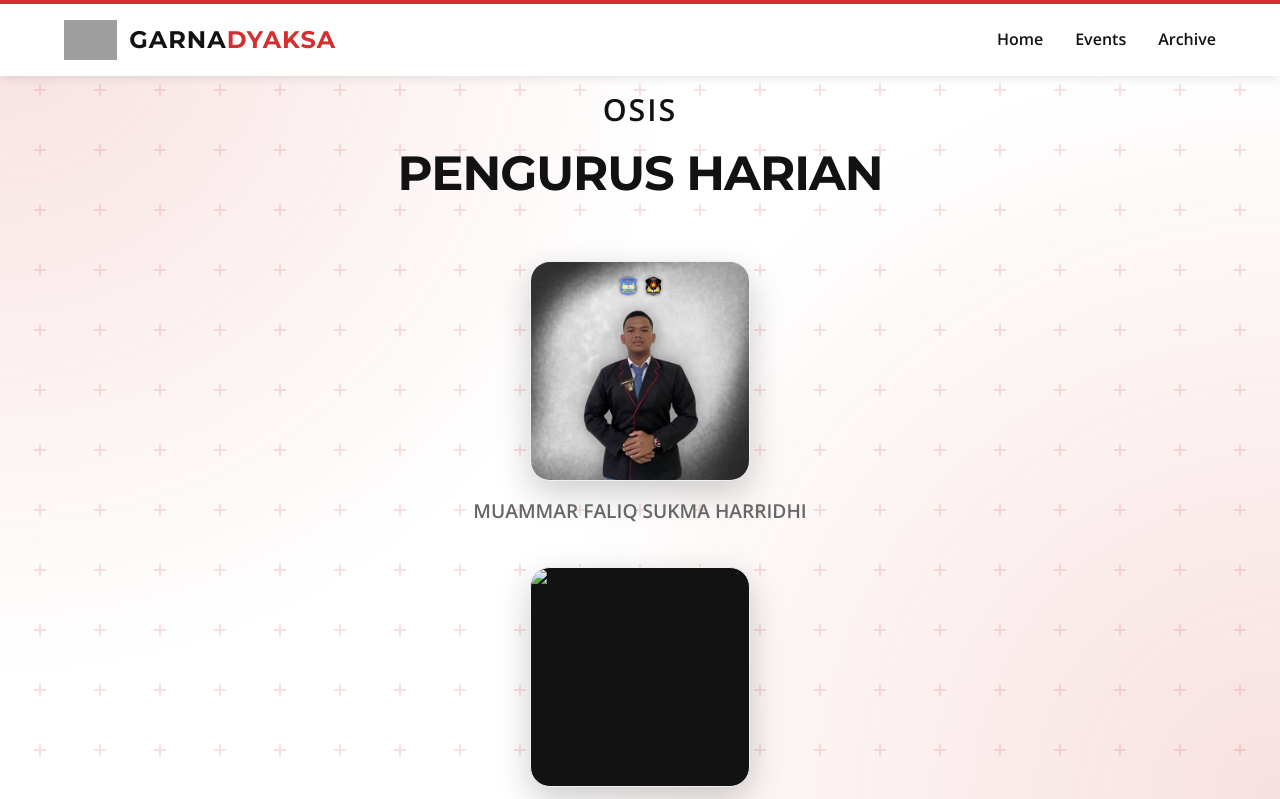
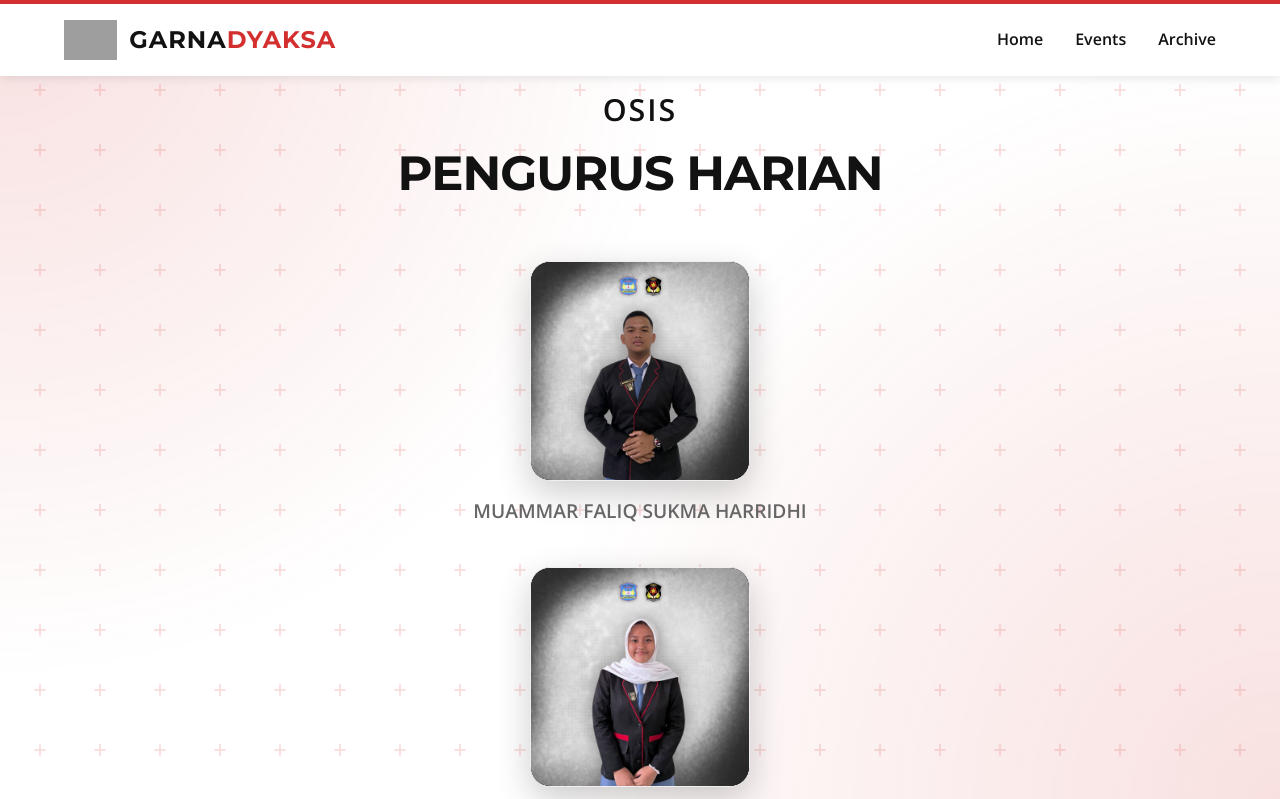
Before and after one commit to Renzsy17/garlic, a website: page sekbid/ph.html in a window 1280 px wide. Shown: the top 799 px of the page. Drawn offline with nearby package versions, Linux system fonts and the light colour scheme; grey boxes are pictures that could not be loaded.

Commit message:
Update ph.html

```diff
--- a/sekbid/ph.html
+++ b/sekbid/ph.html
@@ -36,7 +36,7 @@
         </div>
 
         <div class="card">
-            <img src=".foto/PH2.jpg" alt="Foto Anggota" class="photo-box">
+            <img src="../foto/PH2.jpg" alt="Foto Anggota" class="photo-box">
             <div class="name-text">Mutiara Kusuma Wardhani</div>
         </div>
 
```
